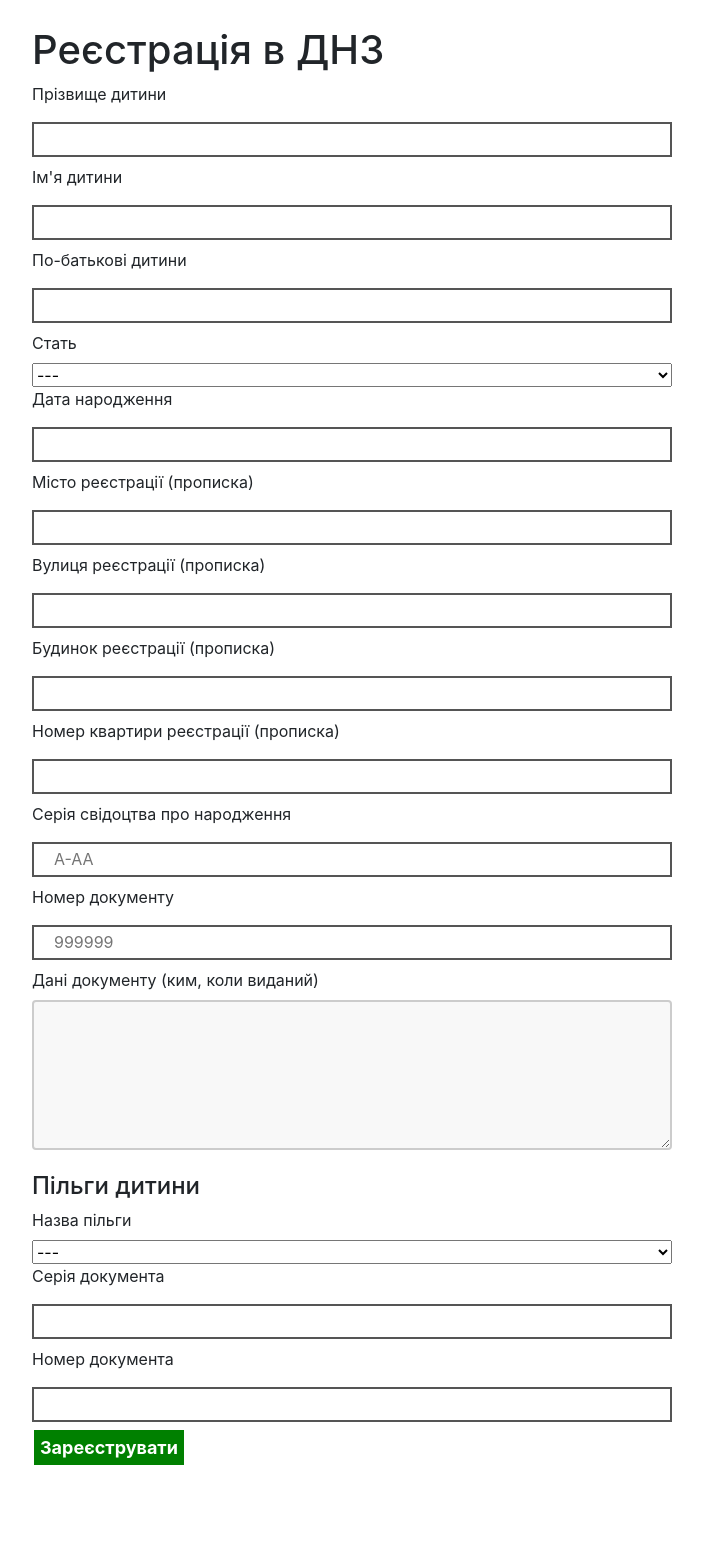
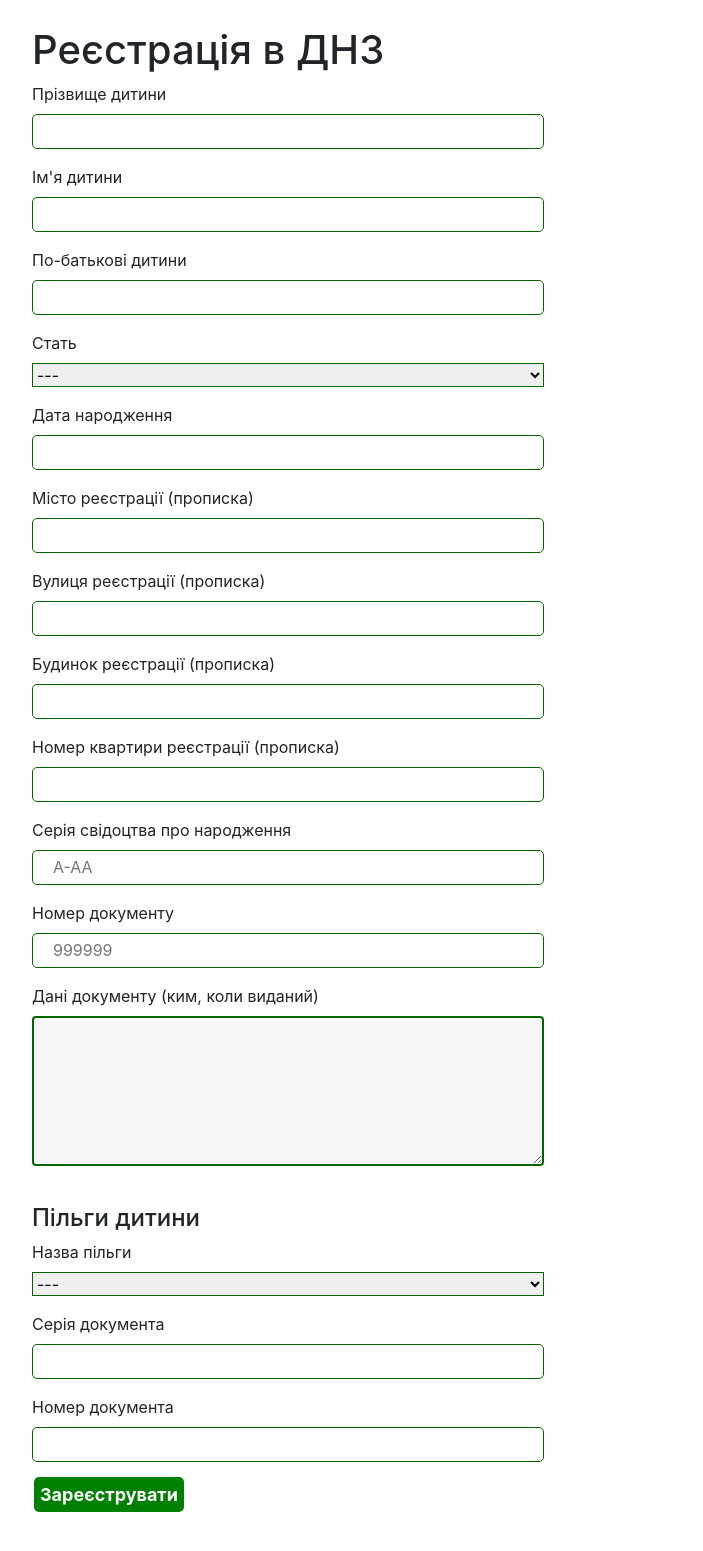
Before and after one commit to aodarc/final_project, a Django app: template apps/user_profile/templates/add_child.html in a window 1280 px wide. Shown: the part 984-2535 px from the top of the page, without its empty margins (288-991 px from the left). Before the commit the page ends 2449 px from the top, so only its background shows below. Run offline with Django 3.2, Linux system fonts and the light colour scheme; the template is opened without the code that fills it, so the values that code supplies are empty; some libraries are stand-ins or nearby versions.

Commit message:
new version

```diff
--- a/apps/user_profile/static/css/add_child.css
+++ b/apps/user_profile/static/css/add_child.css
@@ -1,29 +1,31 @@
 input {
-    border: 2px solid #555;
+    border: 1px solid #006400;
+    border-radius: 5px;
     width: 100%;
     display: block;
     height: 35px;
 }
 
-input[type=text] {
-    width: 100%;
+input[type=text],
+input[type=number] {
+    width: 80%;
     padding: 12px 20px;
-    margin: 8px 0;
 }
 
 textarea {
-    width: 100%;
+    width: 80%;
     height: 150px;
     padding: 12px 20px;
     box-sizing: border-box;
-    border: 2px solid #ccc;
+    border: 2px solid #006700;
     border-radius: 4px;
     background-color: #f8f8f8;
     resize: none;
 }
 
 select {
-    width: 100%;
+    width: 80%;
+    border: .5px solid #006700;
 }
 
 img {
@@ -45,12 +47,13 @@ img {
     color: white;
     font-weight: bold;
     text-align: left;
-    margin: 4px 2px;
+    margin: 15px 2px;
     cursor: pointer;
     width: auto;
     text-align: center;
     font-size: 18px;
 }
+
 
 .modalDialog {
     position: fixed;
--- a/apps/user_profile/templates/add_child.html
+++ b/apps/user_profile/templates/add_child.html
@@ -1,6 +1,9 @@
+
 {% extends 'base.html' %}
+
 {% load static %}
 {% block header %}
+    {{block.super}}
     <title>Register Child</title>
     <link rel="stylesheet" href="{% static 'css/add_child.css' %}" >
 {% endblock %}
@@ -12,21 +15,21 @@
 <h1>Реєстрація в ДНЗ</h1>
 
 <form action='#openModal' method="post" class="tab"> {% csrf_token %}
-    <div>
-        <label for="last name">Прізвище дитини  </label>
-        <input id="last name" type="text" name="last name" required>
+    <div class="form-group">
+        <label for="last name" >Прізвище дитини</label>
+        <input id="last name" type="text" class="form-group" name="last name" required>
     </div>
-    <div>
-        <label for="first name">Ім'я дитини </label>
+    <div class="form-group">
+        <label for="first name">Ім'я дитини</label>
         <input id="first name" type="text" name="first name" required>
     </div>
-    <div>
-        <label for="surname">По-батькові дитини </label>
-        <input id="surname" type="text" name="surname" required>
+    <div class="form-group">
+        <label for="surname"  >По-батькові дитини </label>
+        <input id="surname" type="text" class="form-group" name="surname" required>
     </div>
 
-    <div>
-        <label for="gender">Стать</label>
+    <div class="form-group">
+        <div><label for="gender">Стать</label></div>
         <select id="gender" name="gender">
             <option value="">---</option>
             <option value="1">Жіноча</option>
@@ -34,55 +37,55 @@
         </select>
     </div>
 
-    <div>
+    <div class="form-group">
         <label for="birthday">Дата народження</label>
         <input type="text" id="birthday" data-datepicker-source="childform-birthday"
-               data-datepicker-type="1" data-krajee-kvdatepicker="kvDatepicker_493f0995" required>
+               data-datepicker-type="1" data-krajee-kvdatepicker="kvDatepicker_493f0995" class="form-group" required>
     </div>
 
-   <div>
+   <div class="form-group">
        <label for="register_city">Місто реєстрації (прописка)</label>
-        <input  id="register_city" type="text" name="register_city" required>
+        <input  id="register_city" type="text" class="form-group" name="register_city" required>
    </div>
 
-    <div>
-        <label for="register_street">Вулиця реєстрації (прописка)</label>
-        <input type="text" id="register_street" name="register_street" required>
+    <div class="form-group">
+        <label for="register_street" >Вулиця реєстрації (прописка)</label>
+        <input type="text" id="register_street" class="form-group" name="register_street" required>
     </div>
 
-    <div>
-        <label  for="register_house">Будинок реєстрації (прописка)</label>
-        <input type="text" id="register_house" name="register_house" required>
+    <div class="form-group">
+        <label  for="register_house" >Будинок реєстрації (прописка)</label>
+        <input type="number" id="register_house" class="form-group" name="register_house" required>
     </div>
 
 
-    <div>
+    <div class="form-group">
         <label for="register_appart_number">Номер квартири реєстрації (прописка)</label>
-        <input type="text" id="register_appart_number" name="register_appart_number" required>
+        <input type="number" id="register_appart_number" class="form-group" name="register_appart_number" required>
     </div>
 
-    <div>
+    <div class="form-group">
         <label for="doc_series">Серія свідоцтва про народження</label>
-        <input type="text" id="doc_series" name="doc_series" placeholder="A-AA" required>
+        <input type="text" id="doc_series" class="form-group" name="doc_series" placeholder="A-AA" required>
     </div>
 
-    <div>
+    <div class="form-group">
         <label for="doc_number">Номер документу</label>
-        <input type="text" id="doc_number" name="doc_number" placeholder="999999" required>
+        <input type="number" id="doc_number" class="form-group" name="doc_number" placeholder="999999" required>
     </div>
 
 
-    <div>
+    <div class="form-group">
         <label for="doc_info">Дані документу (ким, коли виданий)</label>
-        <p><textarea id="doc_info" name="doc_info" required ></textarea></p>
+        <p><textarea id="doc_info" class="form-group" name="doc_info" required ></textarea></p>
     </div>
 
 
 
     <h4>Пільги дитини</h4>
-    <div>
-        <label for="previlege">Назва пільги</label>
-        <select id="previlege" name="previlege">
+    <div class="form-group">
+        <div><label for="privilege">Назва пільги</label></div>
+        <select id="privilege" name="privilege">
             <option value="">---</option>
             <option value="1">Інваліди I-шої групи</option>
             <option value="2">Учасник ліквідації наслідків катастрофи на Чорнобильській АЕС, потерпілих від екологічного та іншого стихійного лиха, аварій, катастроф</option>
@@ -93,17 +96,19 @@
         </select>
     </div>
 
-    <div>
-        <label for="previlege_series">Серія документа</label>
-        <input type="text" id="previlege_series" name="previlege_series">
+    <div class="form-group">
+        <label for="privilege_series">Серія документа</label>
+        <input type="text" id="privilege_series" name="privilege_series">
     </div>
 
     <div>
-        <label for="previlege_number">Номер документа</label>
-        <input type="text" id="previlege_number" name="previlege_number">
+        <label for="privilege_number">Номер документа</label>
+        <input type="number" id="privilege_number" name="privilege_number">
     </div>
 
     <a href="#openModal"><input class='button' type="submit" value="Зареєструвати"/></a>
+
+
     <div id="openModal" class="modalDialog">
       <div>
           <a href="#close" title="Закрыть" class="close">X</a>
```
